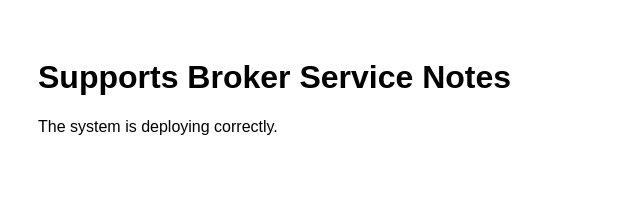
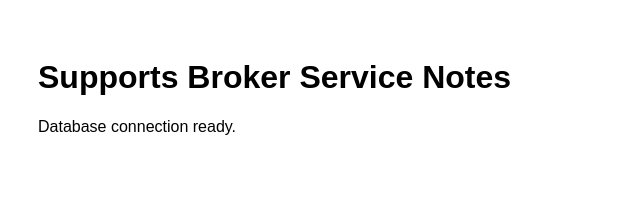
Before and after one commit to bradhbeck-prog/service-notes-app, a Next.js app: page / in a window 1280 px wide. Shown: the top 208 px of the page, without its empty margins (0-640 px from the left). Built offline with nearby package versions, Linux system fonts and the light colour scheme; no server answers.

Commit message:
Update page.jsx

```diff
--- a/app/page.jsx
+++ b/app/page.jsx
@@ -1,8 +1,10 @@
+import { supabase } from "../lib/supabase";
+
 export default function Page() {
   return (
     <main style={{ padding: 30, fontFamily: "Arial" }}>
       <h1>Supports Broker Service Notes</h1>
-      <p>The system is deploying correctly.</p>
+      <p>Database connection ready.</p>
     </main>
   );
 }
```
